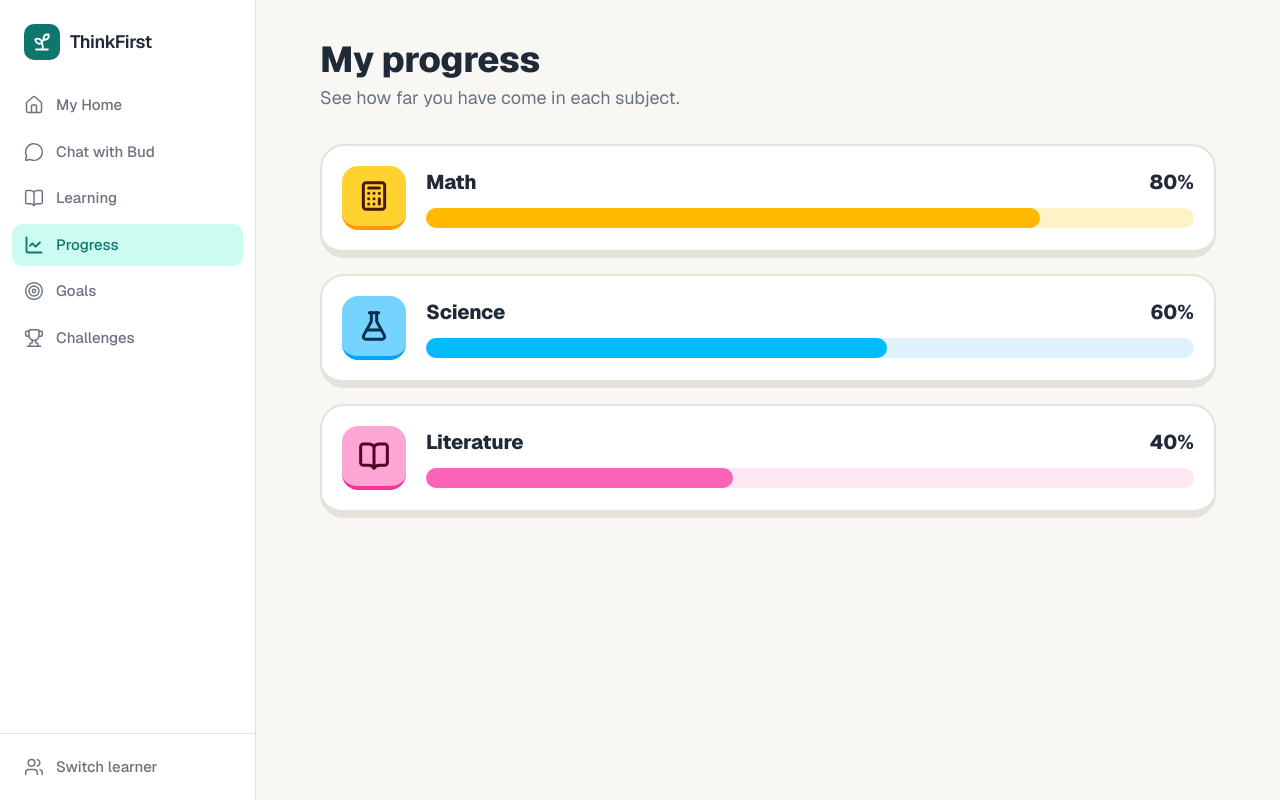
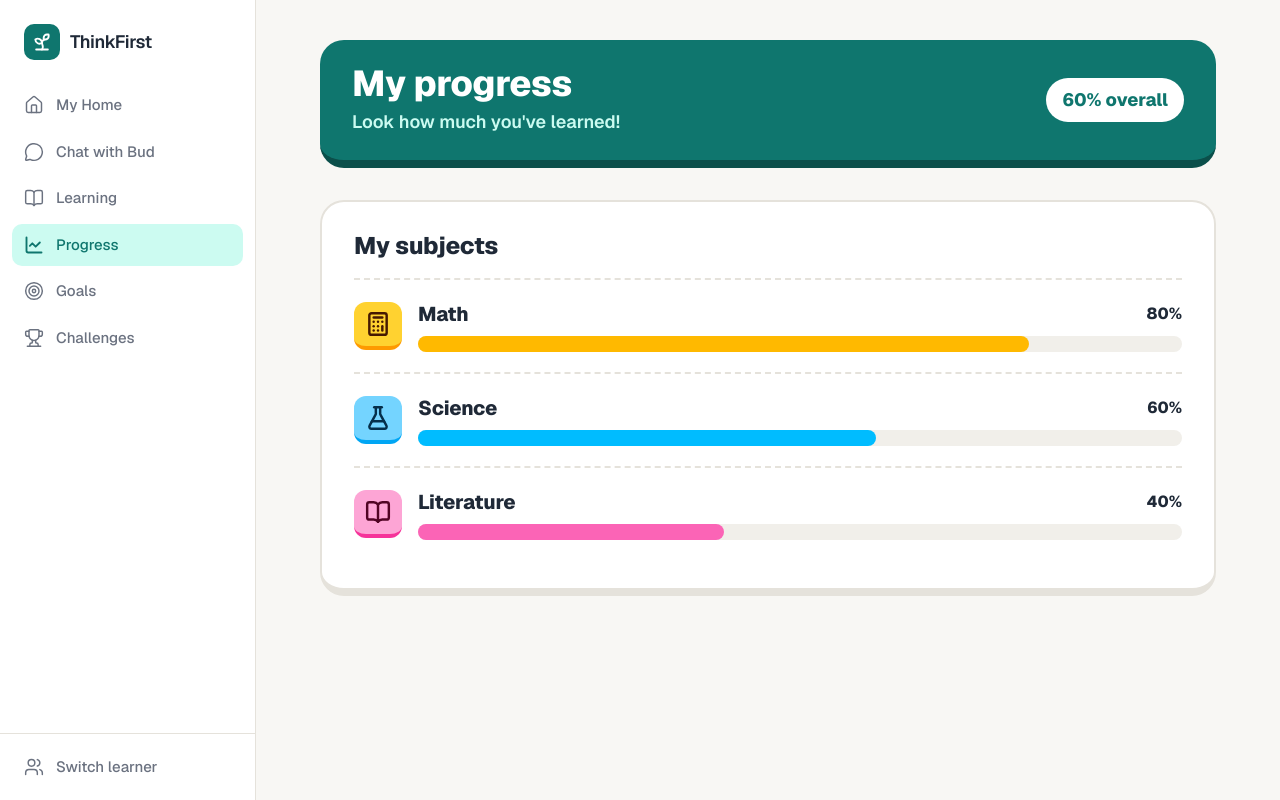
Before and after one commit to ProBracket/Capstone_Project, a Next.js app: page /child/progress in a window 1280 px wide. Built offline with nearby package versions, Linux system fonts and the light colour scheme.

Commit message:
Enhance ProgressPage layout and overall progress calculation
Updated the ProgressPage component to include an overall progress calculation and improved the layout with a teal banner. Adjusted the rendering of subjects and their progress bars for better clarity.

```diff
--- a/app/child/progress/page.tsx
+++ b/app/child/progress/page.tsx
@@ -3,11 +3,12 @@ import ChildNavbar from "@/components/ChildNavbar";
 import { BookOpen, Calculator, FlaskConical } from "lucide-react";
 
 // Learning Progress page (/child/progress)
-// Same chunky style as the home page: each subject in its own colour.
+// Teal banner, then one white card with a row per subject
+// (same style as the checklist on the Goals page).
 // Percentages are placeholders for now (later they come from Supabase).
 
 // one row per subject
-// tile = icon square colours, bar = filled part, track = empty part
+// tile = icon square colours, bar = filled part of the bar
 const subjects = [
   {
     title: "Math",
@@ -15,7 +16,6 @@ const subjects = [
     Icon: Calculator,
     tile: "bg-amber-300 border-amber-500 text-amber-950",
     bar: "bg-amber-400",
-    track: "bg-amber-100",
   },
   {
     title: "Science",
@@ -23,7 +23,6 @@ const subjects = [
     Icon: FlaskConical,
     tile: "bg-sky-300 border-sky-500 text-sky-950",
     bar: "bg-sky-400",
-    track: "bg-sky-100",
   },
   {
     title: "Literature",
@@ -31,45 +30,58 @@ const subjects = [
     Icon: BookOpen,
     tile: "bg-pink-300 border-pink-500 text-pink-950",
     bar: "bg-pink-400",
-    track: "bg-pink-100",
   },
 ];
 
 export default function ProgressPage() {
+  // average of all subjects, e.g. (80 + 60 + 40) / 3 = 60
+  const overall = Math.round(
+    subjects.reduce((sum, s) => sum + s.percent, 0) / subjects.length
+  );
+
   return (
     <>
       <ChildNavbar />
 
-      {/* ml-sidebar = leave room for the sidebar (same on every child page) */}
       <main className="ml-sidebar min-h-screen bg-background px-10 py-10">
         <div className="mx-auto max-w-4xl">
 
-          {/* ----- TITLE (left aligned, like the home page) ----- */}
-          <h1 className="text-4xl font-extrabold text-foreground">My progress</h1>
-          <p className="mt-1 text-lg text-muted">See how far you have come in each subject.</p>
+          {/* ----- TEAL BANNER ----- */}
+          <section className="flex flex-wrap items-center gap-6 rounded-3xl border-b-8 border-teal-900 bg-primary px-8 py-6 text-white">
+            <div>
+              <h1 className="text-4xl font-extrabold">My progress</h1>
+              <p className="mt-1 text-lg font-semibold text-teal-100">Look how much you&apos;ve learned!</p>
+            </div>
 
-          {/* ----- ONE CHUNKY CARD PER SUBJECT ----- */}
-          <ul className="mt-8 flex flex-col gap-4">
-            {subjects.map(({ title, percent, Icon, tile, bar, track }) => (
+            <span className="ml-auto rounded-full bg-white px-4 py-2 text-lg font-extrabold text-primary">
+              {overall}% overall
+            </span>
+          </section>
+
+          {/* ----- WHITE CARD (same style as the Goals checklist) ----- */}
+          <section className="mt-8 rounded-3xl border-2 border-b-8 border-border bg-surface px-8 py-7">
+            <h2 className="text-2xl font-extrabold text-foreground">My subjects</h2>
+
+            {/* one row per subject, dashed line between rows */}
+            <ul className="mt-4">
+              {subjects.map(({ title, percent, Icon, tile, bar }) => (
                 <li
                   key={title}
-                className="flex items-center gap-5 rounded-3xl border-2 border-b-8 border-border bg-surface p-5"
+                  className="flex items-center gap-4 border-t-2 border-dashed border-border py-5"
                 >
                   {/* coloured icon square, same colour as the home page tile */}
-                <span
-                  className={`flex h-16 w-16 shrink-0 items-center justify-center rounded-2xl border-b-4 ${tile}`}
-                >
-                  <Icon aria-hidden="true" size={32} strokeWidth={2.25} />
+                  <span className={`flex h-12 w-12 shrink-0 items-center justify-center rounded-xl border-b-4 ${tile}`}>
+                    <Icon aria-hidden="true" size={26} strokeWidth={2.25} />
                   </span>
 
                   <div className="flex-1">
                     {/* subject name on the left, percent on the right */}
-                  <div className="flex items-baseline justify-between">
-                    <h2 className="text-xl font-extrabold text-foreground">{title}</h2>
-                    <span className="text-xl font-extrabold text-foreground">{percent}%</span>
+                    <div className="flex items-center justify-between">
+                      <h3 className="text-xl font-extrabold text-foreground">{title}</h3>
+                      <span className="font-extrabold text-foreground">{percent}%</span>
                     </div>
 
-                  {/* progress bar.
+                    {/* progress bar (same size as the Goals bar).
                         role="progressbar" lets screen readers say "Math, 80%" */}
                     <div
                       role="progressbar"
@@ -77,18 +89,15 @@ export default function ProgressPage() {
                       aria-valuenow={percent}
                       aria-valuemin={0}
                       aria-valuemax={100}
-                    className={`mt-3 h-5 w-full rounded-full ${track}`}
+                      className="mt-2 h-4 rounded-full bg-surface-muted"
                     >
-                    {/* width comes from the percent, e.g. 80% */}
-                    <div
-                      className={`h-5 rounded-full ${bar}`}
-                      style={{ width: `${percent}%` }}
-                    />
+                      <div className={`h-4 rounded-full ${bar}`} style={{ width: `${percent}%` }} />
                     </div>
                   </div>
                 </li>
               ))}
             </ul>
+          </section>
 
         </div>
       </main>
```
Lines whose indentation alone changed are shown as unchanged.
